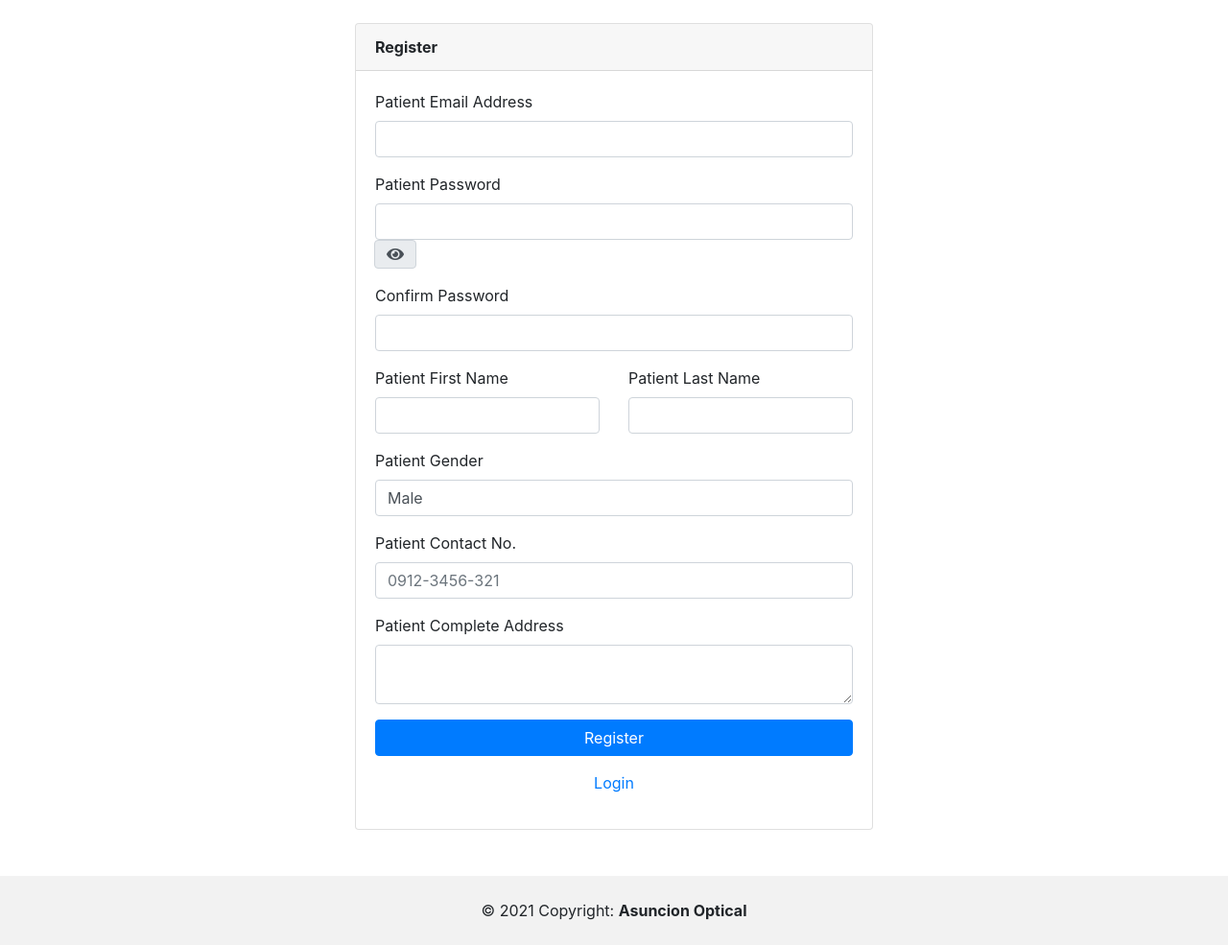
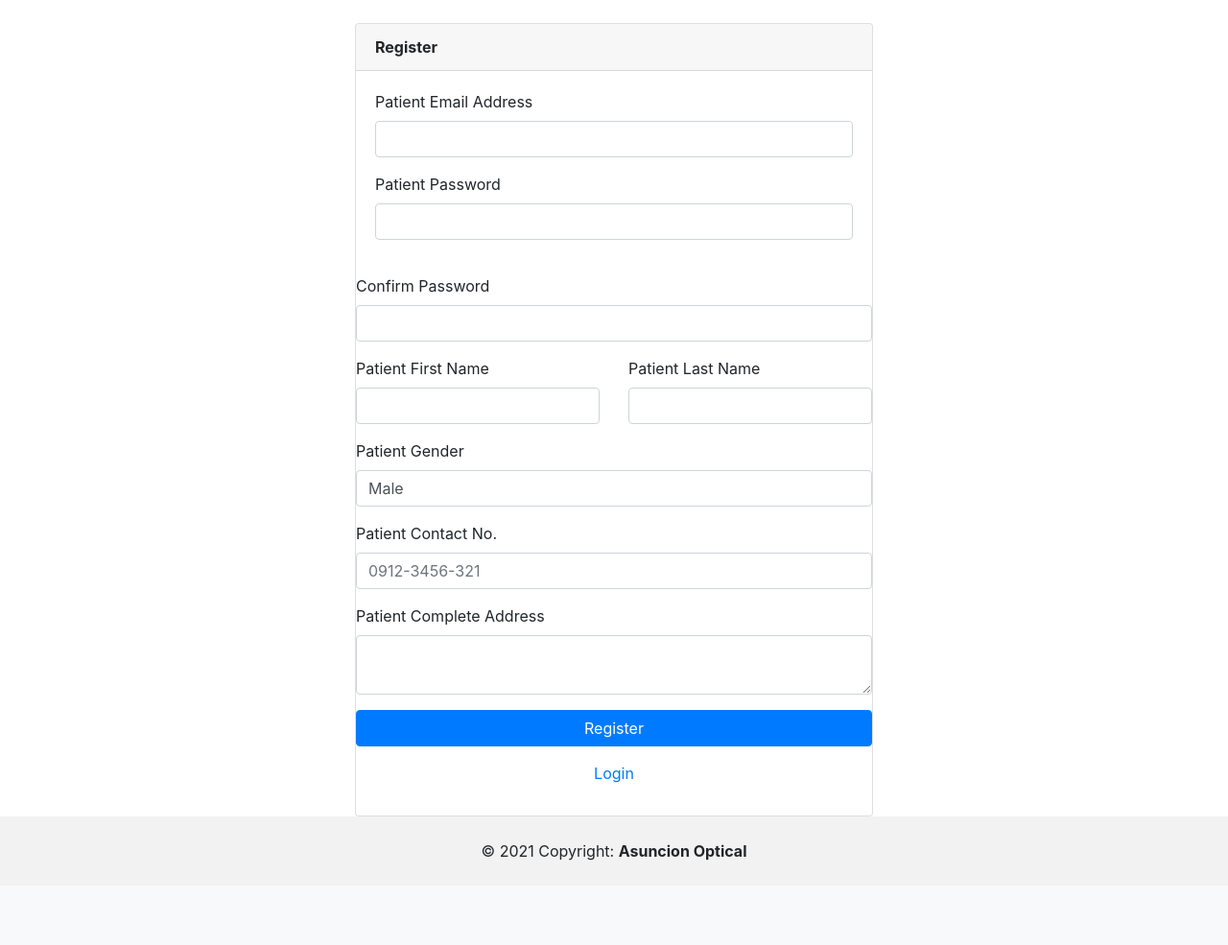
Before and after one commit to Tacs25/ass, a PHP site: page /clinic/main/signup.php in a window 1280 px wide. Shown: the part 76-1061 px from the top of the page at 96% size. After the commit the page ends 973 px from the top, so only its background shows below. Run offline with PHP 8.4, Linux system fonts and the light colour scheme; data that the repository does not hold is empty; some libraries are stand-ins or nearby versions.

Commit message:
Update signup.php

```diff
--- a/main/signup.php
+++ b/main/signup.php
@@ -21,8 +21,6 @@
 						<div class="form-group">
 							<label>Patient Password<span class="text-danger"></label>
 							<input type="password" name="patient_password" id="patient_password" class="form-control" required  />
-							<div class="input-group-append">
-								<div class="input-group-text"><i class="fa fa-eye"></i></div>
 							</div>
 						</div>
 						<div class="form-group">
```
